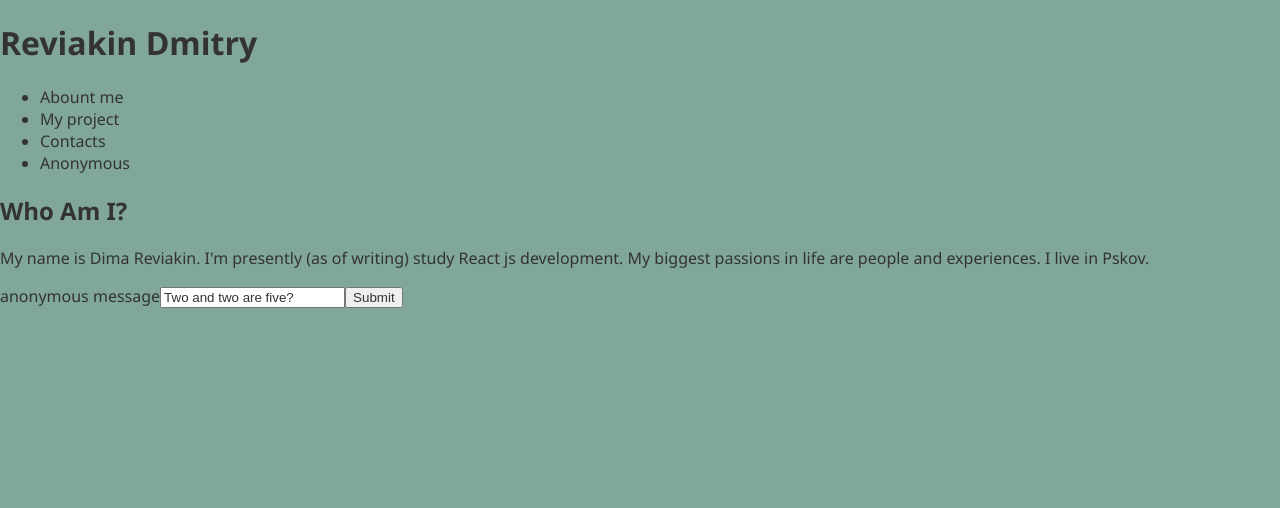
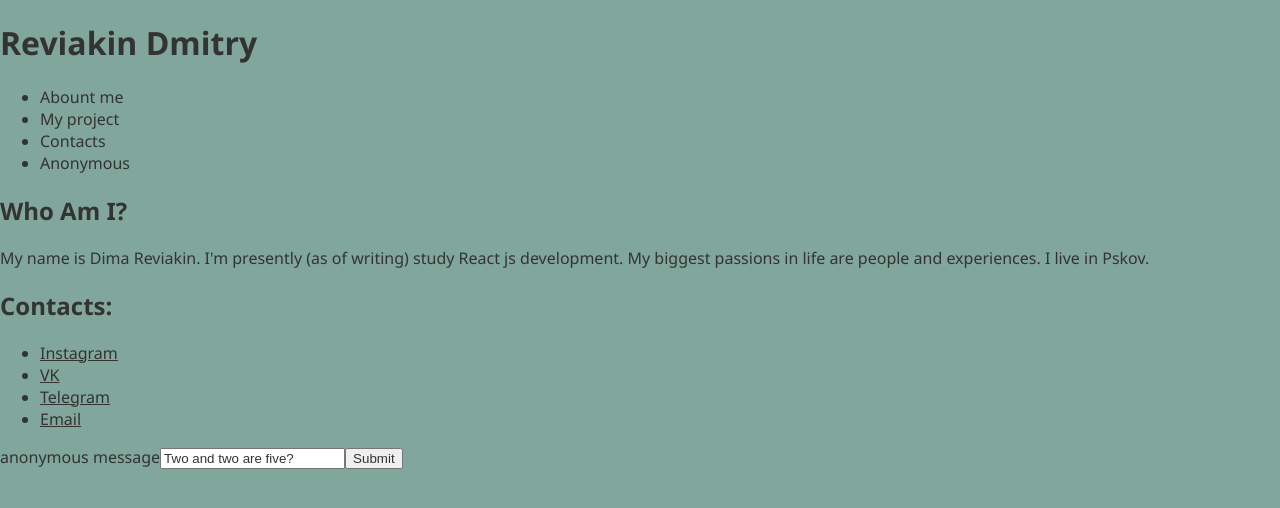
Before and after one commit to reviakin/personal-site, a React (Vite) app: page / in a window 1280 px wide. Shown: the top 508 px of the page. Built offline with nearby package versions, Linux system fonts and the light colour scheme.

Commit message:
add Contacts component

```diff
--- a/src/App.js
+++ b/src/App.js
@@ -3,6 +3,7 @@ import ReactDOM from "react-dom"
 
 import Header from "./components/Header"
 import AboutMe from "./components/AboutMe"
+import Contacts from "./components/Contacts";
 import AnonymousMes from './components/AnonymousMes'
 
 function App() {
@@ -11,6 +12,7 @@ function App() {
             <h1>Reviakin Dmitry</h1>
             <Header />
             <AboutMe />
+            <Contacts />
             <AnonymousMes />
         </div>
     );
--- /dev/null
+++ b/src/components/Contacts.js
@@ -0,0 +1,25 @@
+import React from 'react'
+
+export default function Contacts() {
+    return (
+        <div>
+            <div>
+                <h2>Contacts:</h2>
+                <ul>
+                    <li>
+                        <a href="https://www.instagram.com/reviakin_/">Instagram</a>
+                    </li>
+                    <li>
+                        <a href="https://vk.com/id539526023">VK</a>
+                    </li>
+                    <li>
+                        <a href="https://t.me/reviak1n">Telegram</a>
+                    </li>
+                    <li>
+                        <a href="mailto:reviakindi@gmail.com?subject=Your personal site is amazing">Email</a>
+                    </li>
+                </ul>
+            </div>
+        </div>
+    )
+}
```
